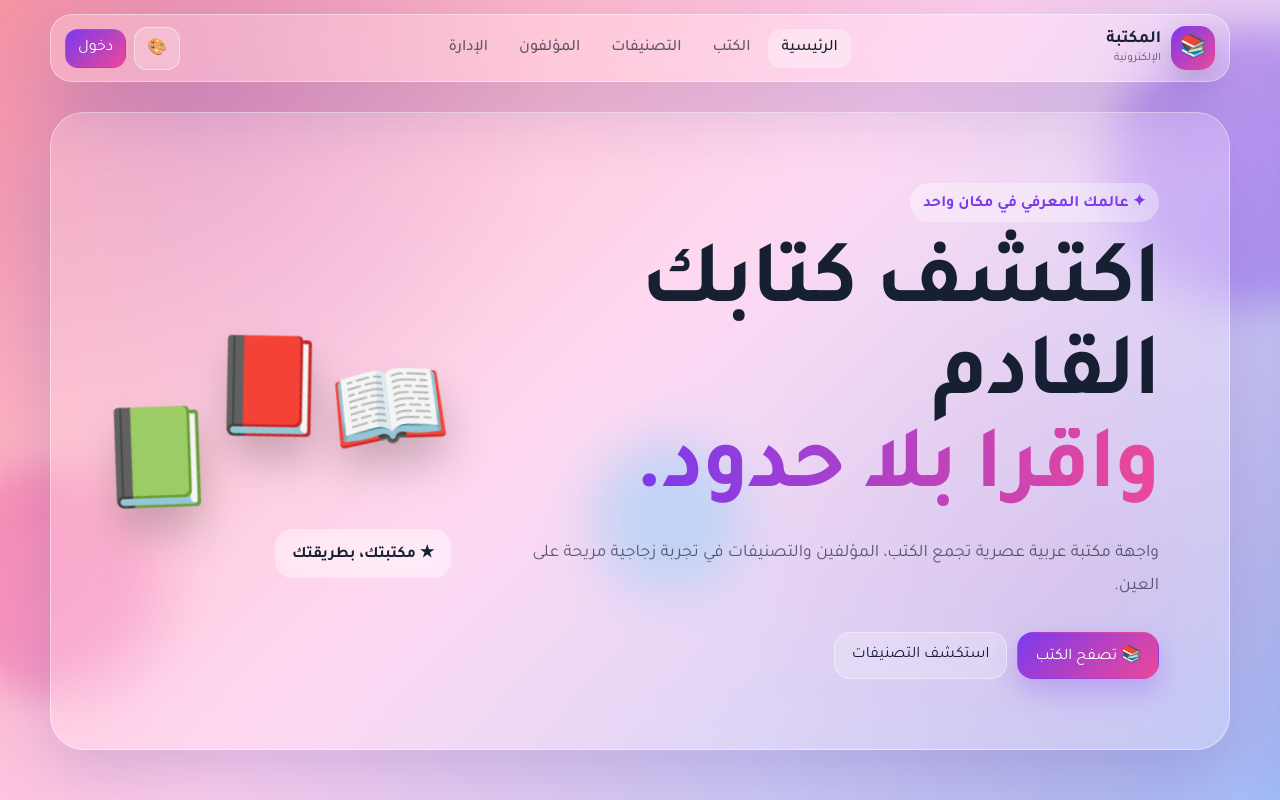
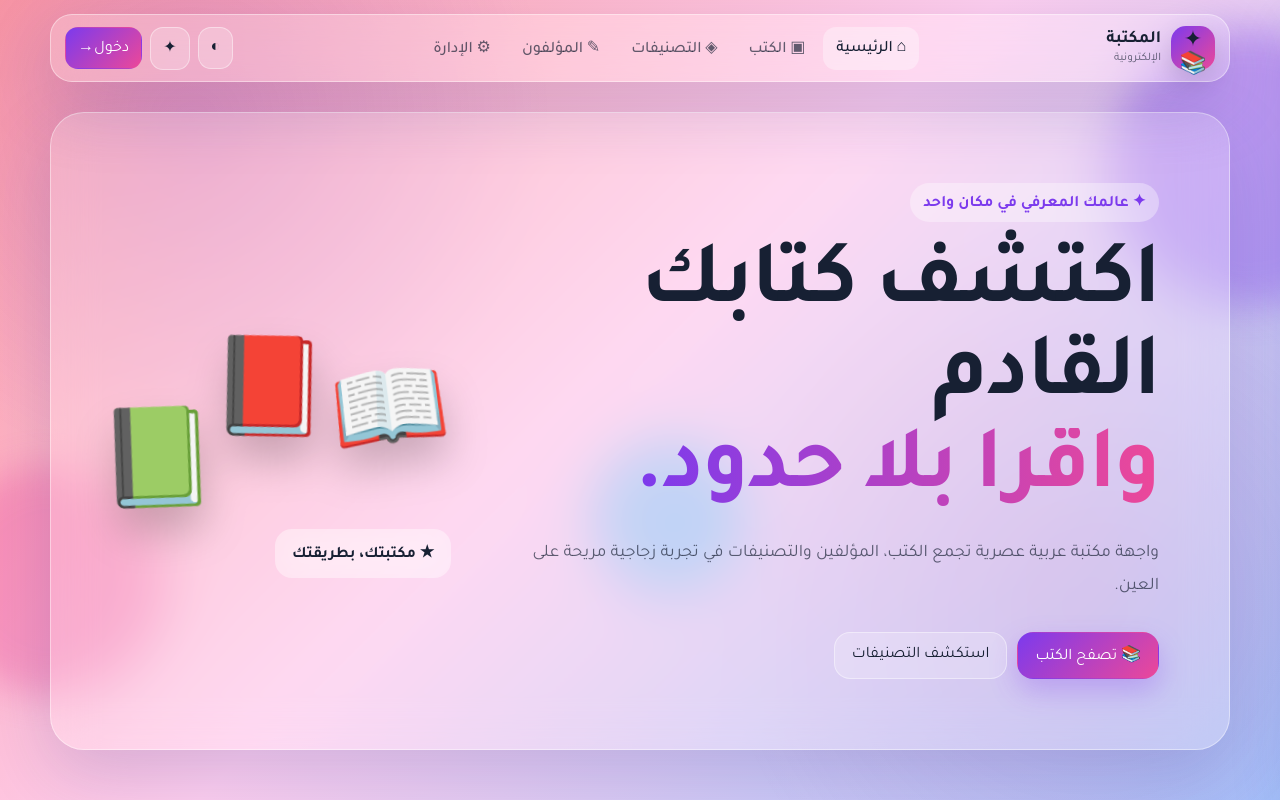
Before and after one commit to muhammedmuhammed97820-dotcom/web, an Angular app: page / in a window 1280 px wide. Shown: the top 800 px of the page. Built offline with nearby package versions, Linux system fonts and the light colour scheme.

Commit message:
Redesign navbar layout

```diff
--- a/src/app/components/navbar/navbar.component.html
+++ b/src/app/components/navbar/navbar.component.html
@@ -1 +1,20 @@
-<header class="nav glass"><a routerLink="/" class="brand"><span class="brand-mark">📚</span><span><b>المكتبة</b><small>الإلكترونية</small></span></a><nav><a routerLink="/" routerLinkActive="active" [routerLinkActiveOptions]="{exact:true}">الرئيسية</a><a routerLink="/books" routerLinkActive="active">الكتب</a><a routerLink="/categories" routerLinkActive="active">التصنيفات</a><a routerLink="/authors" routerLinkActive="active">المؤلفون</a><a routerLink="/admin" routerLinkActive="active">الإدارة</a></nav><div class="actions"><button class="icon-btn" (click)="customize.emit()" aria-label="تخصيص المظهر">🎨</button><a routerLink="/auth" class="login">دخول</a></div></header>
+<header class="nav glass">
+  <a routerLink="/" class="brand" aria-label="المكتبة الإلكترونية">
+    <span class="brand-mark"><span>✦</span><span>📚</span></span>
+    <span class="brand-copy"><b>المكتبة</b><small>الإلكترونية</small></span>
+  </a>
+
+  <nav class="main-nav" aria-label="التنقل الرئيسي">
+    <a routerLink="/" routerLinkActive="active" [routerLinkActiveOptions]="{exact:true}"><span>⌂</span> الرئيسية</a>
+    <a routerLink="/books" routerLinkActive="active"><span>▣</span> الكتب</a>
+    <a routerLink="/categories" routerLinkActive="active"><span>◈</span> التصنيفات</a>
+    <a routerLink="/authors" routerLinkActive="active"><span>✎</span> المؤلفون</a>
+    <a routerLink="/admin" routerLinkActive="active"><span>⚙</span> الإدارة</a>
+  </nav>
+
+  <div class="actions">
+    <button class="icon-btn" (click)="themeToggle.emit()" aria-label="تبديل الوضع الليلي"><span>◐</span></button>
+    <button class="icon-btn palette" (click)="customize.emit()" aria-label="تخصيص المظهر"><span>✦</span></button>
+    <a routerLink="/auth" class="login"><span>دخول</span><b>→</b></a>
+  </div>
+</header>
```
